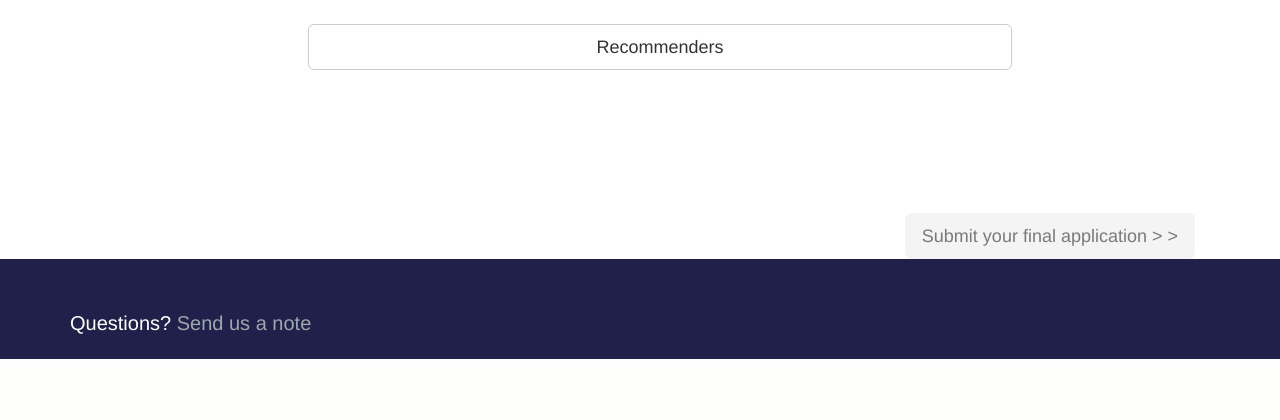
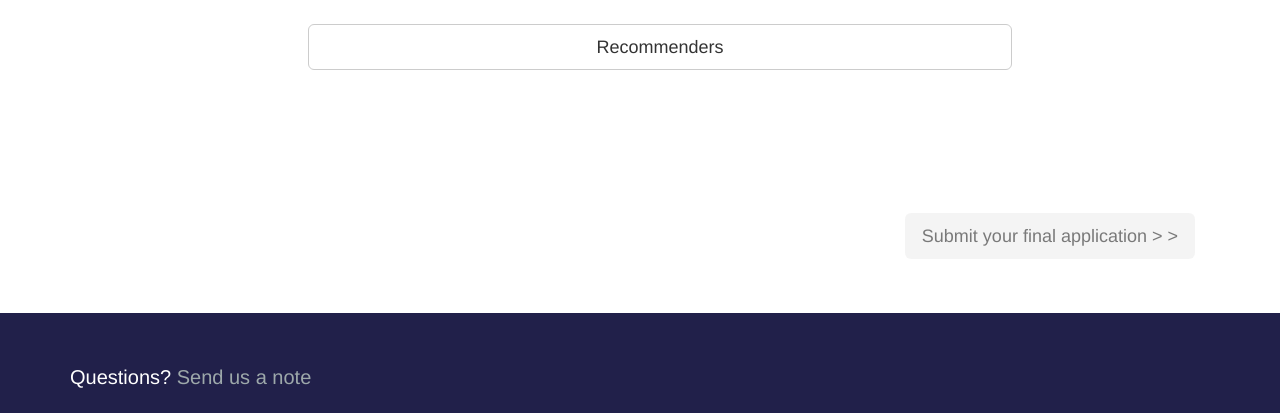
Before and after one commit to aliyarahman/fellowship_application_full, a Django app: template app/templates/app/applicant_index.html in a window 1280 px wide. Shown: the part 835-1255 px from the top of the page. Before the commit the page ends 1194 px from the top, so only its background shows below. Run offline with Django 3.2, Linux system fonts and the light colour scheme; the template is opened without the code that fills it, so the values that code supplies are empty; parts of the project's set-up code (start-up, migrations or seed data) failed here and were passed over; some libraries are stand-ins or nearby versions.

Commit message:
Updated sticky footer

```diff
--- a/app/static/css/application.css
+++ b/app/static/css/application.css
@@ -1,10 +1,21 @@
-* {
-  margin: 0;
-}
-
 body {
   background-color:white;
   font-size: 2em;}
+
+html,
+body {
+  height: 100%;
+  /* The html and body elements cannot have any padding or margin. */
+}
+/* Wrapper for page content to push down footer */
+
+#wrap {
+  min-height: 100%;
+  height: auto !important;
+  height: 100%;
+  /* Negative indent footer by it's height */
+  margin: 0 auto -50px;
+}
 
 .green-text {
   color: #AEBE37;
@@ -62,13 +73,6 @@ h1, h2, h3, h4, h5, a, label, b, strong {
   color: #9DA8AA;
 }
 
-.wrapper {
-  min-height: 100%;
-  height: auto !important;
-  height: 100%;
-  margin: 0 auto -155px;
-}
-
 .footer {
   width: 100%;
   height: 100px;
--- a/app/templates/app/base.html
+++ b/app/templates/app/base.html
@@ -93,6 +93,9 @@
 
     	</div>
 
+      <div class="push"></div>
+
+
     	<footer class="footer">
             <div class="container">
                 Questions? <a class="silver-text" href="http://www.codeforprogress.org/contact">Send us a note</a>
```
Also changed, not shown: app/templates/app/login_base.html (+4 -6 lines).
